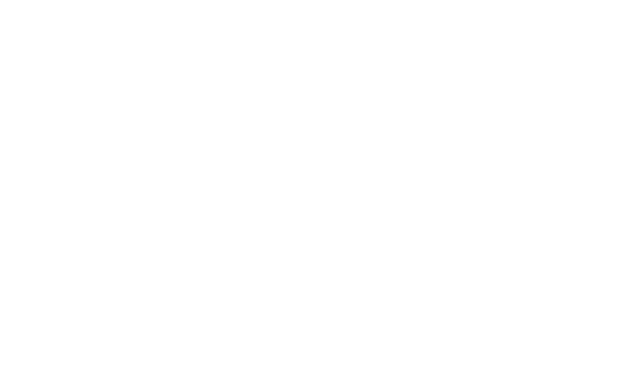
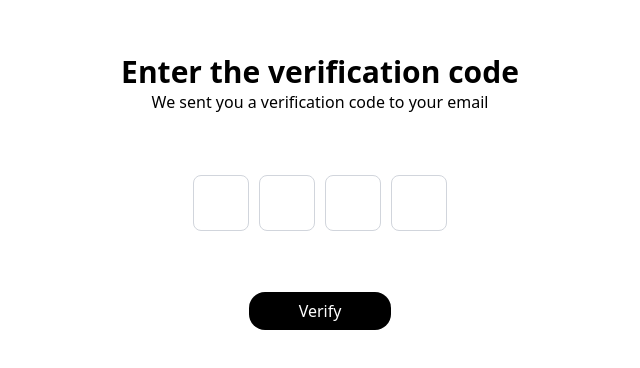
Before and after one commit to julianhomezdev/FRONTEND-CHAT, a React (Vite) app: page /auth/verification in a window 1280 px wide. Shown: the part 208-576 px from the top of the page, without its empty margins (320-960 px from the left). Built offline with nearby package versions, Linux system fonts and the light colour scheme.

Commit message:
Page to verification code

```diff
--- a/src/Pages/Auth/VerificationPage.jsx
+++ b/src/Pages/Auth/VerificationPage.jsx
@@ -4,6 +4,32 @@
 
     return (
         <>
+
+            <div className="w-full h-screen flex justify-center items-center">
+
+                <div className=" w-1/3 h-2/3 flex flex-col justify-center items-center">
+
+                    <h1 className="text-3xl font-bold text-center">Enter the verification code</h1>
+
+                    <span>We sent you a verification code to your email</span>
+
+                    <div className=" w-5/6 h-1/3 flex justify-center items-center gap-2.5">
+
+                        <input type="text" maxlength="1" class="w-14 h-14 text-2xl text-center border border-gray-300 rounded-lg focus:outline-none focus:ring-2 focus:ring-blue-500 focus:border-transparent" />
+                        <input type="text" maxlength="1" class="w-14 h-14 text-2xl text-center border border-gray-300 rounded-lg focus:outline-none focus:ring-2 focus:ring-blue-500 focus:border-transparent" />
+                        <input type="text" maxlength="1" class="w-14 h-14 text-2xl text-center border border-gray-300 rounded-lg focus:outline-none focus:ring-2 focus:ring-blue-500 focus:border-transparent" />
+                        <input type="text" maxlength="1" class="w-14 h-14 text-2xl text-center border border-gray-300 rounded-lg focus:outline-none focus:ring-2 focus:ring-blue-500 focus:border-transparent" />
+
+                    </div>
+
+
+                    <button className="w-1/3 h-1/14 bg-black text-white rounded-2xl">Verify</button>
+                </div>
+
+
+            </div>
+
+
         </>
     )
 }
```
